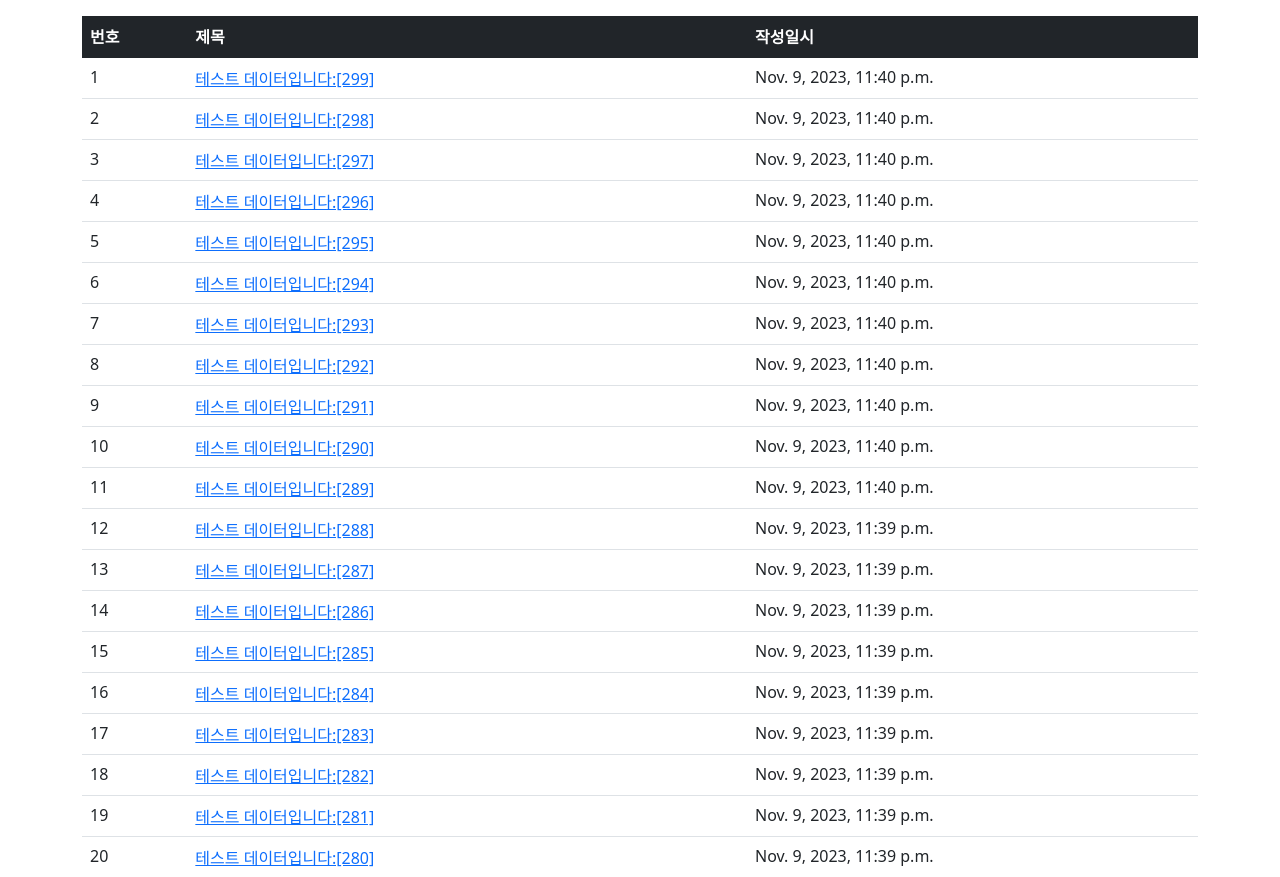
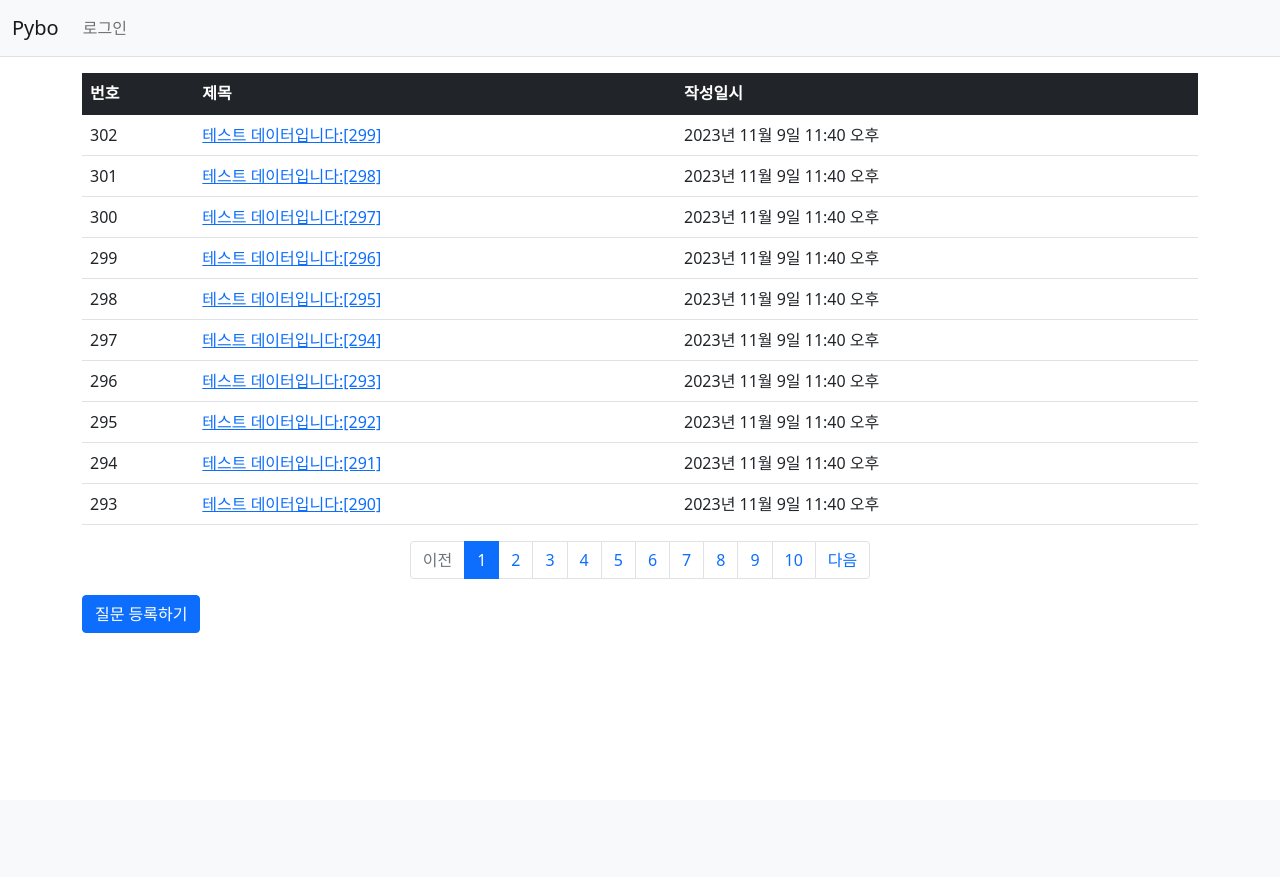
Before and after one commit to Kim-YongJ/Django, a Django app: page /pybo/ in a window 1280 px wide. Shown: the top 877 px of the page. After the commit the page ends 633 px from the top, so only its background shows below. Run offline with Django 4.2, Linux system fonts and the light colour scheme; data comes from the database, SQL or seed files in the repository; both versions use the stored data as it was after the commit; some libraries are stand-ins or nearby versions.

Commit message:
답변개수까지 설정

```diff
--- a/config/settings.py
+++ b/config/settings.py
@@ -104,7 +104,7 @@ AUTH_PASSWORD_VALIDATORS = [
 # Internationalization
 # https://docs.djangoproject.com/en/4.2/topics/i18n/
 
-LANGUAGE_CODE = 'en-us'
+LANGUAGE_CODE = 'ko-kr'
 
 TIME_ZONE = 'UTC'
 
--- /dev/null
+++ b/pybo/templatetags/pybo_filter.py
@@ -0,0 +1,8 @@
+from django import template
+
+register = template.Library()
+
+
+@register.filter
+def sub(value, arg):
+    return value - arg
--- a/pybo/urls.py
+++ b/pybo/urls.py
@@ -8,4 +8,5 @@ urlpatterns = [
     path('', views.index, name='index'),
     path('<int:question_id>/', views.detail, name='detail'),
     path('answer/create/<int:question_id>/', views.answer_create, name='answer_create'),
+    path('question/create/', views.question_create, name='question_create'),
 ]
--- a/pybo/views.py
+++ b/pybo/views.py
@@ -1,10 +1,16 @@
 from django.shortcuts import render, get_object_or_404, redirect
 from django.utils import timezone
 from .models import Question
+from django.http import HttpResponseNotAllowed
+from .forms import QuestionForm, AnswerForm
+from django.core.paginator import Paginator
 
 def index(request):
+    page = request.GET.get('page', '1')  # 페이지
     question_list = Question.objects.order_by('-create_date')
-    context = {'question_list': question_list}
+    paginator = Paginator(question_list, 10)  # 페이지당 10개씩 보여주기
+    page_obj = paginator.get_page(page)
+    context = {'question_list': page_obj}
     return render(request, 'pybo/question_list.html', context)
 
 def detail(request, question_id):
@@ -17,6 +23,28 @@ def answer_create(request, question_id):
     pybo 답변등록
     """
     question = get_object_or_404(Question, pk=question_id)
-    answer = Answer(question=question, content=request.POST.get('content'), create_date=timezone.now())
-    answer.save()
-    return redirect('pybo:detail', question_id=question.id)
+    if request.method == "POST":
+        form = AnswerForm(request.POST)
+        if form.is_valid():
+            answer = form.save(commit=False)
+            answer.create_date = timezone.now()
+            answer.question = question
+            answer.save()
+            return redirect('pybo:detail', question_id=question.id)
+    else:
+        return HttpResponseNotAllowed('Only POST is possible.')
+    context = {'question': question, 'form': form}
+    return render(request, 'pybo/question_detail.html', context)
+
+def question_create(request):
+    if request.method == 'POST':
+        form = QuestionForm(request.POST)
+        if form.is_valid():
+            question = form.save(commit=False)
+            question.create_date = timezone.now()
+            question.save()
+            return redirect('pybo:index')
+    else:
+        form = QuestionForm()
+    context = {'form': form}
+    return render(request, 'pybo/question_form.html', context)
--- /dev/null
+++ b/templates/base.html
@@ -0,0 +1,24 @@
+{% load static %}
+<!doctype html>
+<html lang="ko">
+<head>
+    <!-- Required meta tags -->
+    <meta charset="utf-8">
+    <meta name="viewport" content="width=device-width, initial-scale=1, shrink-to-fit=no">
+    <!-- Bootstrap CSS -->
+    <link rel="stylesheet" type="text/css" href="{% static 'bootstrap.min.css' %}">
+    <!-- pybo CSS -->
+    <link rel="stylesheet" type="text/css" href="{% static 'style.css' %}">
+    <title>Hello, pybo!</title>
+</head>
+<body>
+<!-- 네비게이션바 -->
+{% include "navbar.html" %}
+<!-- 기본 템플릿 안에 삽입될 내용 Start -->
+{% block content %}
+{% endblock %}
+<!-- 기본 템플릿 안에 삽입될 내용 End -->
+<!-- Bootstrap JS -->
+<script src="{% static 'bootstrap.min.js' %}"></script>
+</body>
+</html>
--- /dev/null
+++ b/templates/navbar.html
@@ -0,0 +1,21 @@
+<!-- 네비게이션바 -->
+<nav class="navbar navbar-expand-lg navbar-light bg-light border-bottom">
+    <div class="container-fluid">
+        <a class="navbar-brand" href="{% url 'pybo:index' %}">Pybo</a>
+        <button class="navbar-toggler" type="button"
+                data-bs-toggle="collapse"
+                data-bs-target="#navbarSupportedContent"
+                aria-controls="navbarSupportedContent"
+                aria-expanded="false"
+                aria-label="Toggle navigation">
+            <span class="navbar-toggler-icon"></span>
+        </button>
+        <div class="collapse navbar-collapse" id="navbarSupportedContent">
+            <ul class="navbar-nav me-auto mb-2 mb-lg-0">
+                <li class="nav-item">
+                    <a class="nav-link" href="#">로그인</a>
+                </li>
+            </ul>
+        </div>
+    </div>
+</nav>
--- a/templates/pybo/question_list.html
+++ b/templates/pybo/question_list.html
@@ -1,5 +1,6 @@
-{% load static %}
-<link rel="stylesheet" type="text/css" href="{% static 'bootstrap.min.css' %}">
+{% extends 'base.html' %}
+{% load pybo_filter %}
+{% block content %}
 
 <div class="container my-3">
     <table class="table">
@@ -14,9 +15,15 @@
         {% if question_list %}
         {% for question in question_list %}
         <tr>
-            <td>{{ forloop.counter }}</td>
+            <td>
+                <!-- 번호 = 전체건수 - 시작인덱스 - 현재인덱스 + 1 -->
+                {{ question_list.paginator.count|sub:question_list.start_index|sub:forloop.counter0|add:1 }}
+            </td>
             <td>
                 <a href="{% url 'pybo:detail' question.id %}">{{ question.subject }}</a>
+                {% if question.answer_set.count > 0 %}
+                <span class="text-danger small mx-2">{{ question.answer_set.count }}</span>
+                {% endif %}
             </td>
             <td>{{ question.create_date }}</td>
         </tr>
@@ -28,4 +35,45 @@
         {% endif %}
         </tbody>
     </table>
+    <!-- 페이징처리 시작 -->
+    <ul class="pagination justify-content-center">
+        <!-- 이전페이지 -->
+        {% if question_list.has_previous %}
+        <li class="page-item">
+            <a class="page-link" href="?page={{ question_list.previous_page_number }}">이전</a>
+        </li>
+        {% else %}
+        <li class="page-item disabled">
+            <a class="page-link" tabindex="-1" aria-disabled="true" href="#">이전</a>
+        </li>
+        {% endif %}
+        <!-- 페이지리스트 -->
+        {% for page_number in question_list.paginator.page_range %}
+        {% if page_number >= question_list.number|add:-9 and page_number <= question_list.number|add:9 %}
+        {% if page_number == question_list.number %}
+        <li class="page-item active" aria-current="page">
+            <a class="page-link" href="?page={{ page_number }}">{{ page_number }}</a>
+        </li>
+        {% else %}
+        <li class="page-item">
+            <a class="page-link" href="?page={{ page_number }}">{{ page_number }}</a>
+        </li>
+        {% endif %}
+        {% endif %}
+        {% endfor %}
+        <!-- 다음페이지 -->
+        {% if question_list.has_next %}
+        <li class="page-item">
+            <a class="page-link" href="?page={{ question_list.next_page_number }}">다음</a>
+        </li>
+        {% else %}
+        <li class="page-item disabled">
+            <a class="page-link" tabindex="-1" aria-disabled="true" href="#">다음</a>
+        </li>
+        {% endif %}
+    </ul>
+    <!-- 페이징처리 끝 -->
+    <a href="{% url 'pybo:question_create' %}" class="btn btn-primary">질문 등록하기</a>
 </div>
+
+{% endblock %}
```
Also changed, not shown: pybo/forms.py (added, +24 -0 lines), static/style.css (deleted, +0 -7 lines), templates/pybo/question_detail.html (+20 -4 lines), templates/pybo/question_form.html (added, +39 -0 lines), db.sqlite3.
